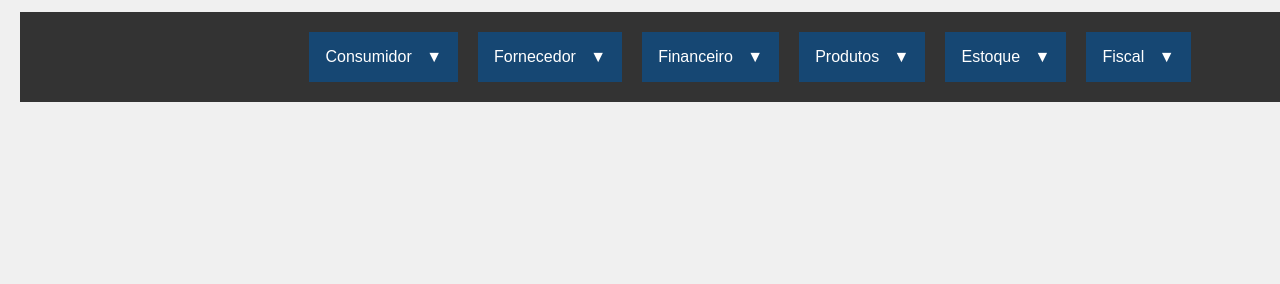
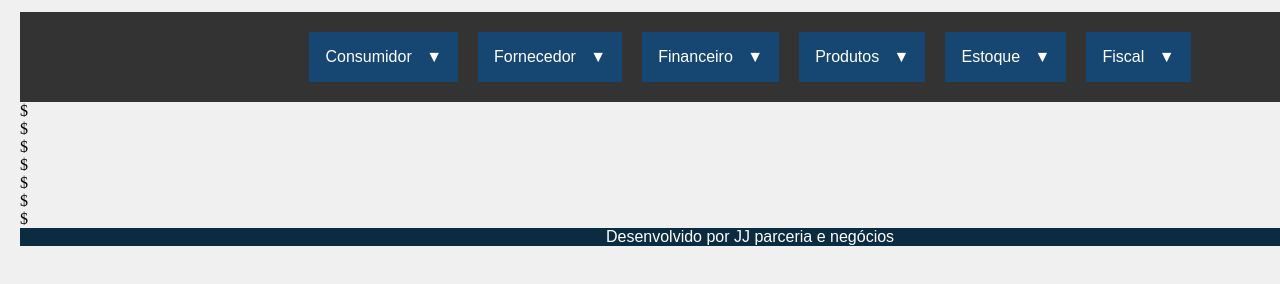
Before and after one commit to JoseRobertoSouza1990/html-css, a plain HTML site: page New/index.html in a window 1280 px wide. Shown: the part 98-382 px from the top of the page. Drawn offline with Linux system fonts and the light colour scheme.

Commit message:
coloquei umas divs

```diff
--- a/New/index.html
+++ b/New/index.html
@@ -64,6 +64,19 @@
     </div>
 </div>
 </nav>
+<div>$</div>
+<div>$</div>
+<div>$</div>
+<div>$</div>
+<div>$</div>
+<div>$</div>
+<div>$</div>
+
+<footer>
+    Desenvolvido por JJ parceria e negócios
+</footer>
+
 <script src="script.js"></script>
 </body>
+
 </html>
--- a/New/style.css
+++ b/New/style.css
@@ -81,3 +81,9 @@ nav {
 .dropdown-content.show {
     display: block;
 }
+footer{
+    text-align: center;
+    font-family: Arial, Helvetica, sans-serif;
+    color: white;
+    background-color: #0B2B40;
+}
```
